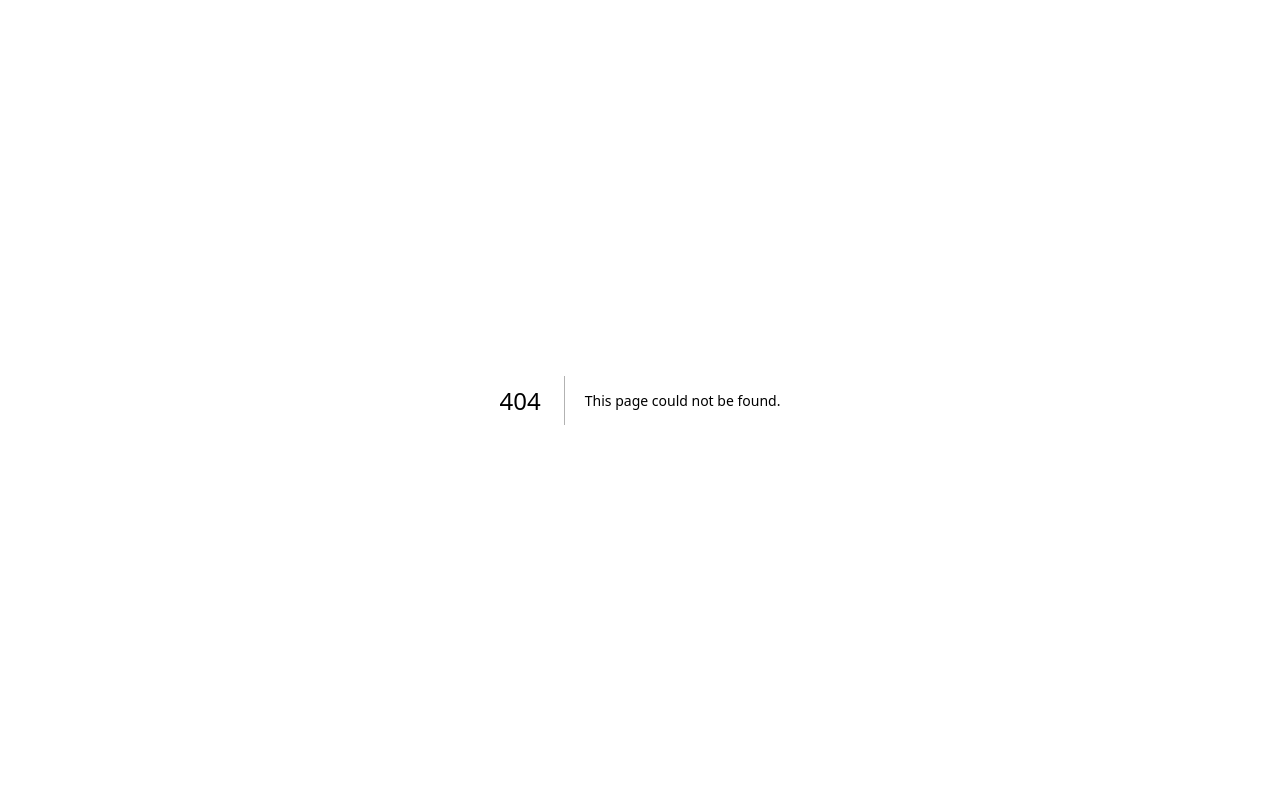
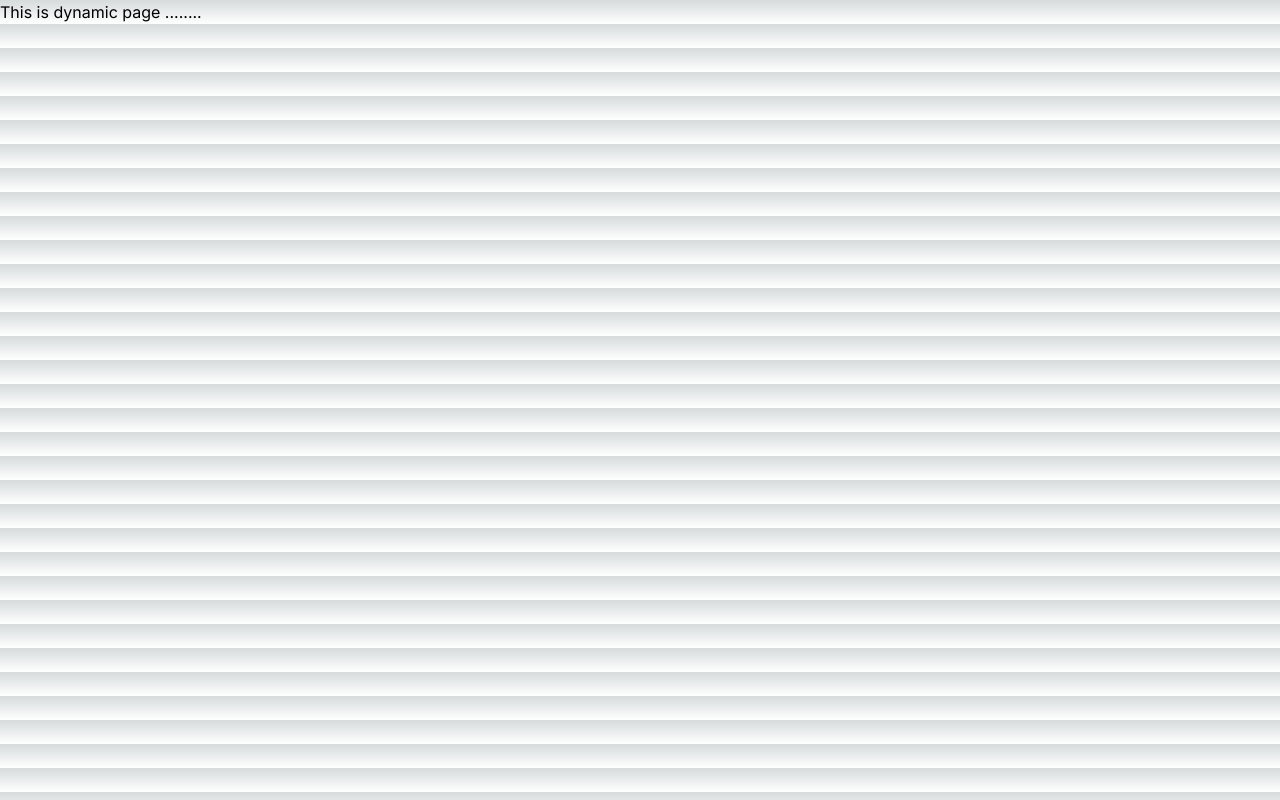
Before and after one commit to sadek1999/first-nextjs, a Next.js app: page /product/1 in a window 1280 px wide. Before the commit this address had no page. Built offline with nearby package versions, Linux system fonts and the light colour scheme.

Commit message:
set dynamic page

```diff
--- /dev/null
+++ b/src/app/product/[id]/page.js
@@ -0,0 +1,12 @@
+import React from 'react';
+
+const Dynamicpage = ({params}) => {
+    console.log(params)
+    return (
+        <div>
+            <h1>This is dynamic page ........</h1>
+        </div>
+    );
+};
+
+export default Dynamicpage;
```
